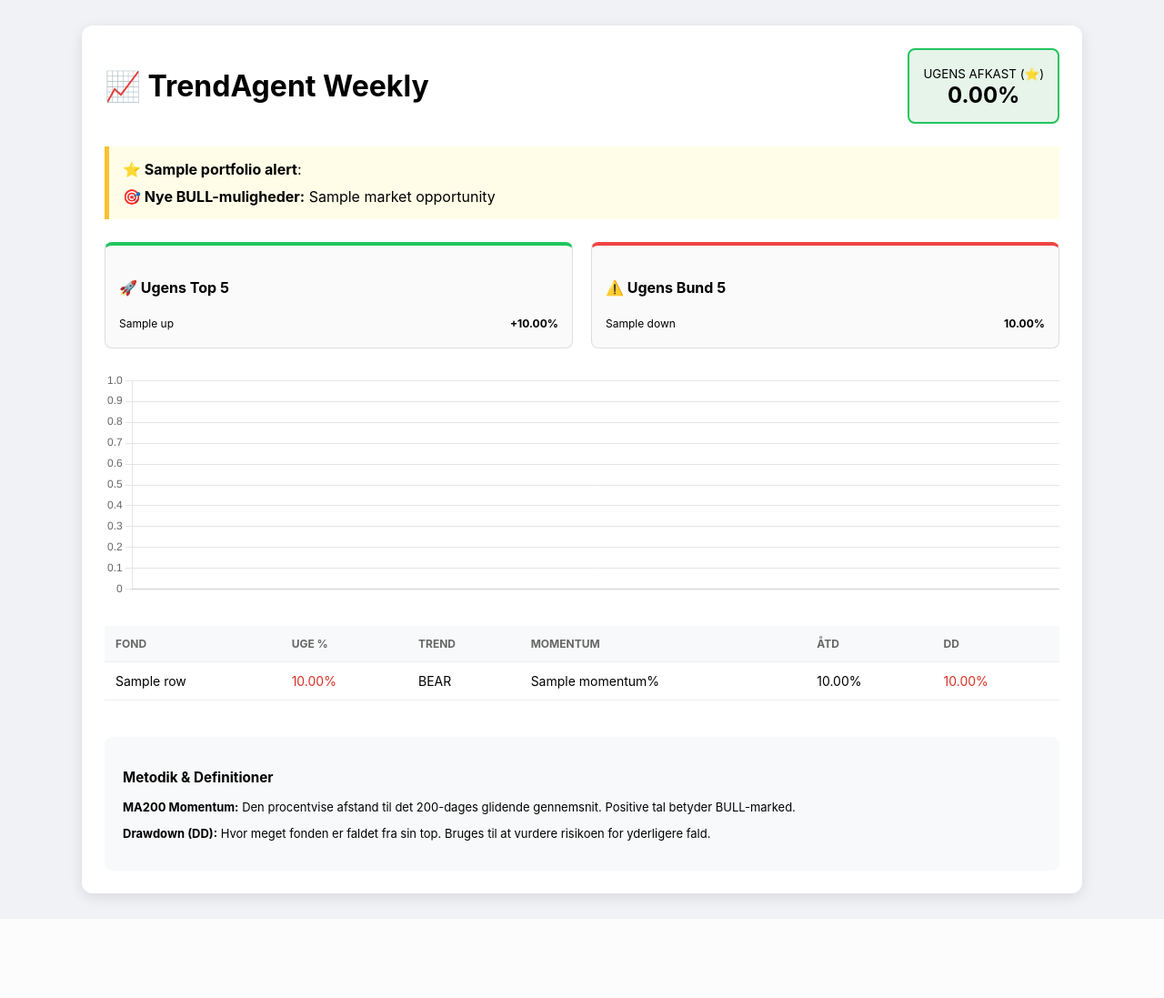
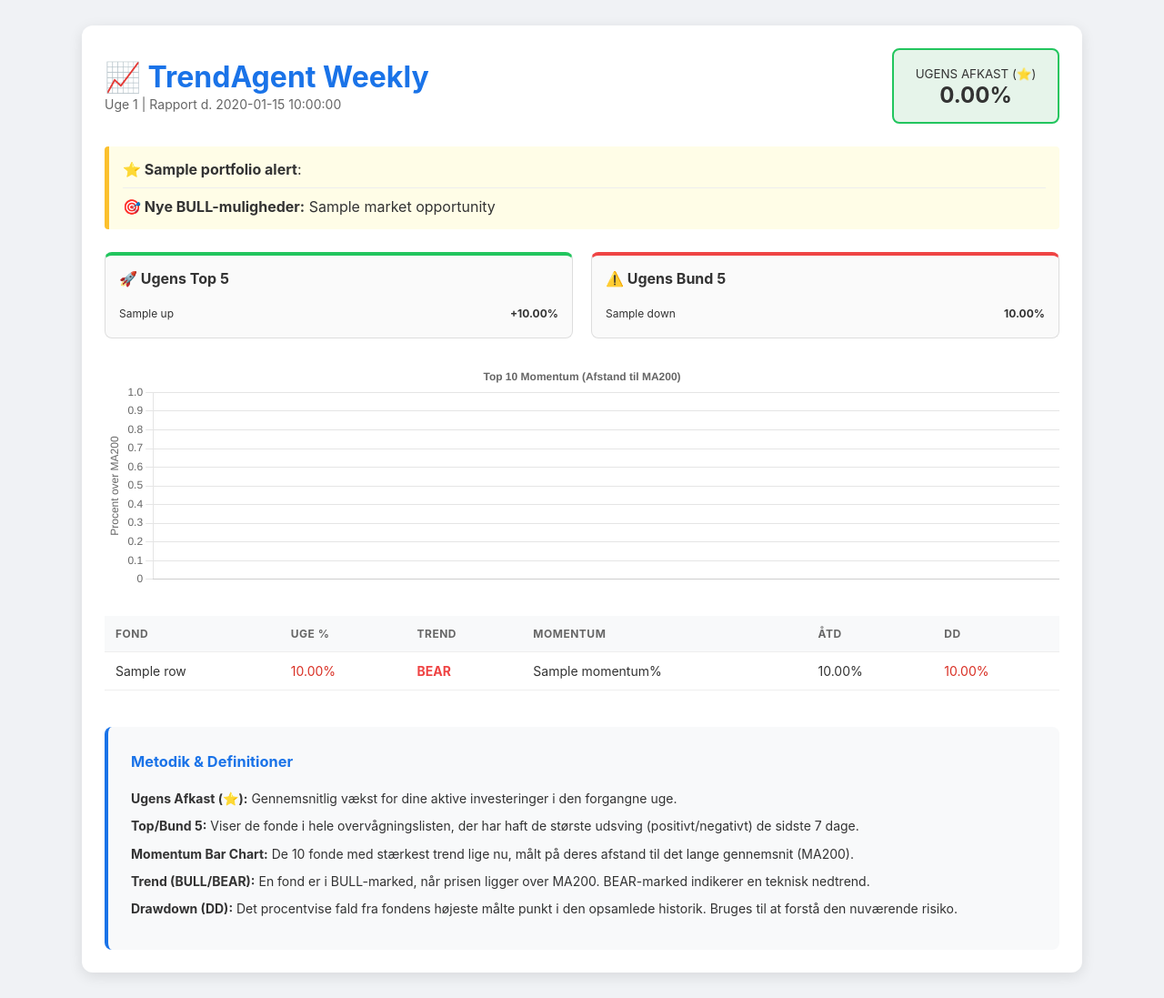
Before and after one commit to Alf4444/TrendAgent, a Python web app: template templates/weekly.html.j2 in a window 1280 px wide. Shown: the whole page at 91% size. Before the commit the page ends 999 px from the top, so only its background shows below. Run offline with Jinja, Linux system fonts and the light colour scheme; the template is opened without the code that fills it: most values are stand-ins (such as "Sample title", 1, 10 or a date in 2020).

Commit message:
Update weekly.html.j2

```diff
--- a/templates/weekly.html.j2
+++ b/templates/weekly.html.j2
@@ -5,24 +5,31 @@
   <title>TrendAgent Weekly</title>
   <script src="https://cdn.jsdelivr.net/npm/chart.js"></script>
   <style>
-    body { font-family: -apple-system, sans-serif; background: #f0f2f5; padding: 20px; }
+    body { font-family: -apple-system, sans-serif; background: #f0f2f5; padding: 20px; color: #333; }
     .container { max-width: 1050px; margin: auto; background: white; padding: 25px; border-radius: 12px; box-shadow: 0 4px 15px rgba(0,0,0,0.1); }
     .header { display: flex; justify-content: space-between; align-items: center; margin-bottom: 25px; }
-    .score-box { border: 2px solid #22c55e; background: #e6f4ea; padding: 15px; border-radius: 8px; text-align: center; }
+    .header-info h1 { margin: 0; color: #1a73e8; }
+    .header-info small { color: #666; font-size: 14px; }
+    .score-box { border: 2px solid #22c55e; background: #e6f4ea; padding: 15px; border-radius: 8px; text-align: center; min-width: 150px; }
     .grid { display: flex; gap: 20px; margin-bottom: 25px; }
     .box { flex: 1; padding: 15px; border-radius: 8px; border: 1px solid #ddd; background: #fafafa; }
     .chart-container { height: 250px; margin-bottom: 30px; }
-    table { width: 100%; border-collapse: collapse; }
+    table { width: 100%; border-collapse: collapse; margin-top: 10px; }
     th, td { padding: 12px; border-bottom: 1px solid #eee; text-align: left; font-size: 14px; }
-    th { background: #f8f9fa; color: #666; font-size: 12px; text-transform: uppercase; }
+    th { background: #f8f9fa; color: #666; font-size: 12px; text-transform: uppercase; letter-spacing: 0.5px; }
     .active { background: #fffde7; font-weight: bold; }
-    .footer { margin-top: 40px; padding: 20px; background: #f8f9fa; border-radius: 8px; font-size: 13px; }
+    .footer { margin-top: 40px; padding: 25px; background: #f8f9fa; border-radius: 8px; font-size: 14px; line-height: 1.6; border-left: 4px solid #1a73e8; }
+    .footer h3 { margin-top: 0; color: #1a73e8; }
+    .footer p { margin: 8px 0; }
   </style>
 </head>
 <body>
   <div class="container">
     <div class="header">
-      <h1>📈 TrendAgent Weekly</h1>
+      <div class="header-info">
+        <h1>📈 TrendAgent Weekly</h1>
+        <small>Uge {{ week_number }} | Rapport d. {{ report_date }}</small>
+      </div>
       <div class="score-box">
         <small>UGENS AFKAST (⭐)</small><br>
         <strong style="font-size: 24px;">{{ '%.2f'|format(avg_portfolio_return) }}%</strong>
@@ -30,29 +37,33 @@
     </div>
 
     {% if portfolio_alerts or market_opportunities %}
-    <div style="background: #fffde7; border-left: 5px solid #fbc02d; padding: 15px; margin-bottom: 25px;">
-      {% for a in portfolio_alerts %}<div><strong>⭐ {{ a.name }}</strong>: {{ a.msg }}</div>{% endfor %}
+    <div style="background: #fffde7; border-left: 5px solid #fbc02d; padding: 15px; margin-bottom: 25px; border-radius: 4px;">
+      {% for a in portfolio_alerts %}
+        <div style="margin-bottom: 5px;"><strong>⭐ {{ a.name }}</strong>: {{ a.msg }}</div>
+      {% endfor %}
       {% if market_opportunities %}
-        <div style="margin-top:10px;"><strong>🎯 Nye BULL-muligheder:</strong>
-        {% for o in market_opportunities %}{{ o.name }}{{ ", " if not loop.last }}{% endfor %}</div>
+        <div style="margin-top:10px; padding-top: 10px; border-top: 1px solid #eee;">
+          <strong>🎯 Nye BULL-muligheder:</strong>
+          {% for o in market_opportunities %}{{ o.name }}{{ ", " if not loop.last }}{% endfor %}
+        </div>
       {% endif %}
     </div>
     {% endif %}
 
     <div class="grid">
       <div class="box" style="border-top: 4px solid #22c55e;">
-        <h4>🚀 Ugens Top 5</h4>
+        <h4 style="margin-top:0;">🚀 Ugens Top 5</h4>
         {% for t in top_up %}
           <div style="display:flex; justify-content:space-between; font-size:12px; margin-bottom:4px;">
-            <span>{{ t.name[:30] }}</span> <strong>+{{ '%.2f'|format(t.week_change_pct) }}%</strong>
+            <span>{{ t.name[:35] }}</span> <strong>+{{ '%.2f'|format(t.week_change_pct) }}%</strong>
           </div>
         {% endfor %}
       </div>
       <div class="box" style="border-top: 4px solid #ef4444;">
-        <h4>⚠️ Ugens Bund 5</h4>
+        <h4 style="margin-top:0;">⚠️ Ugens Bund 5</h4>
         {% for t in top_down %}
           <div style="display:flex; justify-content:space-between; font-size:12px; margin-bottom:4px;">
-            <span>{{ t.name[:30] }}</span> <strong>{{ '%.2f'|format(t.week_change_pct) }}%</strong>
+            <span>{{ t.name[:35] }}</span> <strong>{{ '%.2f'|format(t.week_change_pct) }}%</strong>
           </div>
         {% endfor %}
       </div>
@@ -64,14 +75,23 @@
 
     <table>
       <thead>
-        <tr><th>Fond</th><th>Uge %</th><th>Trend</th><th>Momentum</th><th>ÅTD</th><th>DD</th></tr>
+        <tr>
+          <th>Fond</th>
+          <th>Uge %</th>
+          <th>Trend</th>
+          <th>Momentum</th>
+          <th>ÅTD</th>
+          <th>DD</th>
+        </tr>
       </thead>
       <tbody>
         {% for row in rows %}
         <tr class="{{ 'active' if row.is_active else '' }}">
           <td>{{ '⭐' if row.is_active else '' }} {{ row.name[:45] }}</td>
           <td style="color: {{ '#1e7e34' if row.week_change_pct > 0 else '#d93025' }}">{{ '%.2f'|format(row.week_change_pct) }}%</td>
-          <td>{{ 'BULL' if row.trend_state == 'UP' else 'BEAR' }}</td>
+          <td style="font-weight: bold; color: {{ '#22c55e' if row.trend_state == 'UP' else '#ef4444' }}">
+            {{ 'BULL' if row.trend_state == 'UP' else 'BEAR' }}
+          </td>
           <td>{{ row.momentum }}%</td>
           <td>{{ '%.2f'|format(row.ytd_return) }}%</td>
           <td style="color: #d93025;">{{ '%.2f'|format(row.drawdown) }}%</td>
@@ -82,8 +102,11 @@
 
     <div class="footer">
       <h3>Metodik & Definitioner</h3>
-      <p><strong>MA200 Momentum:</strong> Den procentvise afstand til det 200-dages glidende gennemsnit. Positive tal betyder BULL-marked.</p>
-      <p><strong>Drawdown (DD):</strong> Hvor meget fonden er faldet fra sin top. Bruges til at vurdere risikoen for yderligere fald.</p>
+      <p><strong>Ugens Afkast (⭐):</strong> Gennemsnitlig vækst for dine aktive investeringer i den forgangne uge.</p>
+      <p><strong>Top/Bund 5:</strong> Viser de fonde i hele overvågningslisten, der har haft de største udsving (positivt/negativt) de sidste 7 dage.</p>
+      <p><strong>Momentum Bar Chart:</strong> De 10 fonde med stærkest trend lige nu, målt på deres afstand til det lange gennemsnit (MA200).</p>
+      <p><strong>Trend (BULL/BEAR):</strong> En fond er i BULL-marked, når prisen ligger over MA200. BEAR-marked indikerer en teknisk nedtrend.</p>
+      <p><strong>Drawdown (DD):</strong> Det procentvise fald fra fondens højeste målte punkt i den opsamlede historik. Bruges til at forstå den nuværende risiko.</p>
     </div>
   </div>
 
@@ -94,12 +117,24 @@
       data: {
         labels: {{ chart_labels | tojson }},
         datasets: [{
+          label: 'Momentum % (Afstand til MA200)',
           data: {{ chart_values | tojson }},
-          backgroundColor: 'rgba(34, 197, 94, 0.7)',
+          backgroundColor: 'rgba(26, 115, 232, 0.7)',
+          borderColor: 'rgba(26, 115, 232, 1)',
           borderWidth: 1
         }]
       },
-      options: { responsive: true, maintainAspectRatio: false, plugins: { legend: { display: false } } }
+      options: {
+        responsive: true,
+        maintainAspectRatio: false,
+        plugins: {
+          legend: { display: false },
+          title: { display: true, text: 'Top 10 Momentum (Afstand til MA200)' }
+        },
+        scales: {
+          y: { beginAtZero: true, title: { display: true, text: 'Procent over MA200' } }
+        }
+      }
     });
   </script>
 </body>
```
